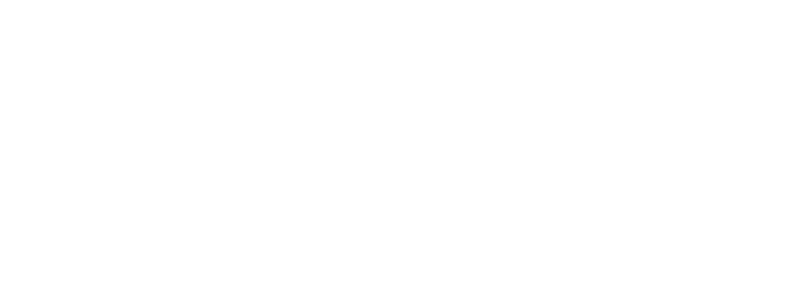
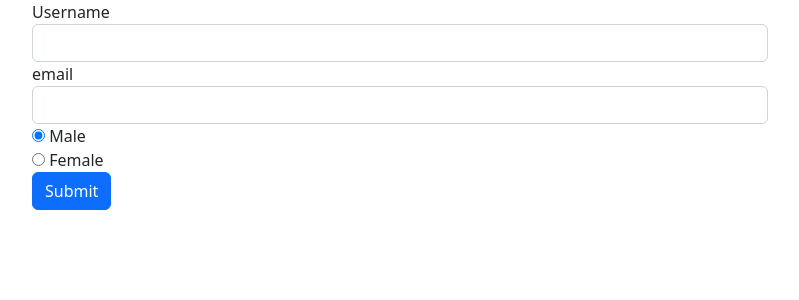
Before and after one commit to shahmehran111/Client-Management, an Angular app: page /reactiveForm in a window 1280 px wide. Before the commit this address led to /. Shown: the top 300 px of the page, without its empty margins (50-849 px from the left). Built offline with nearby package versions, Linux system fonts and the light colour scheme.

Commit message:
start of reactive form

```diff
--- a/src/app/add-customer/add-customer.component.html
+++ b/src/app/add-customer/add-customer.component.html
@@ -14,7 +14,7 @@
         <div class="d-flex justify-content-between align-items-center mb-3">
           <h4 class="text-right">Profile Settings</h4>
         </div>
-        <div class="row mt-2">
+        <div class="row mt-2" ngModelGroup="userPersona" #p="ngModelGroup">
           <div class="col-md-6">
             <label class="labels">Name</label
             ><input
@@ -41,7 +41,20 @@
               required
             />
           </div>
+          <div class="">
+            <button
+              type="button"
+              class="btn btn-secondary"
+              (click)="suggestUserName()"
+            >
+              Suggest Name
+            </button>
+          </div>
         </div>
+        <p class="help-block" *ngIf="!p.valid && p.touched">
+          Enter Valid Name!!
+        </p>
+        <div></div>
         <div class="row mt-3">
           <div class="col-md-12">
             <label class="labels">Mobile Number</label
@@ -76,11 +89,11 @@
           </div>
         </div>
         <div class="col-md-6">
-          <label for="gender">Visa Type</label>
+          <label for="visa">Visa Type</label>
           <select
-            id="gender"
+            id="visa"
             class="form-control"
-            name="gender"
+            name="visa"
             [ngModel]="defaultSelect"
           >
             <option value="visit">Visit Visa</option>
@@ -187,4 +200,12 @@
       </div>
     </div>
   </div>
+  <hr />
+  <div *ngIf="submitted">
+    <h4>Your Data</h4>
+    <p>Firstname : {{ data.fname }}</p>
+    <p>Lastname : {{ data.lname }}</p>
+    <p>Email : {{ data.email }}</p>
+    <p>Phone# : {{ data.phoneNo }}</p>
+  </div>
 </div>
--- a/src/app/add-customer/add-customer.component.ts
+++ b/src/app/add-customer/add-customer.component.ts
@@ -9,9 +9,45 @@
 })
 export class AddCustomerComponent implements OnInit {
   @ViewChild('f') inputForm!: NgForm;
+
+  suggestUserName(){
+    const suggestName = 'merie';
+    // this.inputForm.setValue({
+    //   userPersona:{
+    //     fname: suggestName,
+    //     lname: 'pak'
+    //   },
+    //   phoneNo: '032450505050',
+    //   email:'meriepak11@gmail.com',
+    //   visa: 'visit',
+    //   country: 'eng',
+    //   gender: 'Male',
+    //   state: 'UK',
+    //   address : 'Hse 222 str 33 Manc',
+
+    // })
+    this.inputForm.form.patchValue({
+      userPersona:{
+        fname:'Merie',
+        lname: 'Pak'
+      }
+    })
+  }
   defaultSelect = 'business';
   address=''
   genders = ['Male', 'Female', 'Other']
+  data={
+    fname:'',
+    lname: '',
+    phoneNo: '',
+      email:'',
+      visa: '',
+      country: '',
+      gender: '',
+      state: '',
+      address : '',
+  }
+  submitted=false;
   constructor() { }
 
   ngOnInit(): void {
@@ -22,7 +58,18 @@
   // }
 
   onSubmit(){
-    console.log(this.inputForm)
+    this.submitted=true;
+   this.data.fname= this.inputForm.value.userPersona.fname
+   this.data.lname= this.inputForm.value.userPersona.lname
+   this.data.phoneNo= this.inputForm.value.phoneNo
+   this.data.email= this.inputForm.value.email
+   this.data.visa= this.inputForm.value.visa
+   this.data.country= this.inputForm.value.country
+   this.data.gender= this.inputForm.value.gender
+   this.data.state= this.inputForm.value.state
+   this.data.address= this.inputForm.value.address
+
+   this.inputForm.reset()
   }
 
 }
--- a/src/app/app-routing.module.ts
+++ b/src/app/app-routing.module.ts
@@ -3,10 +3,12 @@
 import { AddCustomerComponent } from './add-customer/add-customer.component';
 import { CustomerListComponent } from './customer-list/customer-list.component';
 import { CustomerProfileComponent } from './customer-list/customer-profile/customer-profile.component';
+import { ReactiveFormComponent } from './reactive-form/reactive-form.component';
 
 const routes: Routes = [
   {path:'', redirectTo:'customerList', pathMatch:'full'},
   {path:'addCustomer', component:AddCustomerComponent},
+  {path:'reactiveForm', component:ReactiveFormComponent},
   {path:'customerList', component:CustomerListComponent},
   {path:'customerList/:id', component:CustomerProfileComponent}
 
--- /dev/null
+++ b/src/app/reactive-form/reactive-form.component.css
@@ -0,0 +1,3 @@
+input.ng-invalid.ng-touched{
+    border: 1px solid red;
+}
--- /dev/null
+++ b/src/app/reactive-form/reactive-form.component.html
@@ -0,0 +1,48 @@
+<div class="container">
+  <div class="row">
+    <div class="col-xs-12 col-sm-10 col-md-8 col-sm-offset-1 col-md-offset-2">
+      <form [formGroup]="signUp" (ngSubmit)="onSubmit()">
+        <div class="form-group">
+          <label for="username">Username</label>
+          <input
+            type="text"
+            id="username"
+            class="form-control"
+            formControlName="userName"
+          />
+          <span
+            class="help-block"
+            *ngIf="
+              !signUp.get('userName')!.valid && signUp.get('userName')!.touched
+            "
+            >Enter Valid UserName !!
+          </span>
+        </div>
+        <div class="form-group">
+          <label for="email">email</label>
+          <input
+            type="text"
+            id="email"
+            class="form-control"
+            formControlName="email"
+          />
+        </div>
+        <span
+          class="help-block"
+          *ngIf="!signUp.get('email')!.valid && signUp.get('email')!.touched"
+          >Enter Valid Email !!
+        </span>
+        <div class="radio" *ngFor="let gender of genders">
+          <label>
+            <input type="radio" [value]="gender" formControlName="gender" />
+            {{ gender }}
+          </label>
+        </div>
+        <span class="help-block" *ngIf="!signUp.valid && signUp.touched"
+          >Enter Valid Form !!
+        </span>
+        <button class="btn btn-primary" type="submit">Submit</button>
+      </form>
+    </div>
+  </div>
+</div>
--- /dev/null
+++ b/src/app/reactive-form/reactive-form.component.ts
@@ -0,0 +1,26 @@
+import { Component, OnInit } from '@angular/core';
+import { FormControl, FormGroup, Validators } from '@angular/forms';
+
+@Component({
+  selector: 'app-reactive-form',
+  templateUrl: './reactive-form.component.html',
+  styleUrls: ['./reactive-form.component.css']
+})
+export class ReactiveFormComponent implements OnInit {
+  genders=['Male', 'Female']
+  signUp!: FormGroup;
+
+  constructor() { }
+
+  ngOnInit(): void {
+    this.signUp = new FormGroup({
+      'userName': new FormControl(null, Validators.required),
+      'email': new FormControl(null, [Validators.required, Validators.email]),
+      'gender': new FormControl('Male'),
+    })
+  }
+
+  onSubmit(){
+    console.log(this.signUp)
+  }
+}
```
Also changed, not shown: src/app/app.module.ts (+6 -3 lines).
